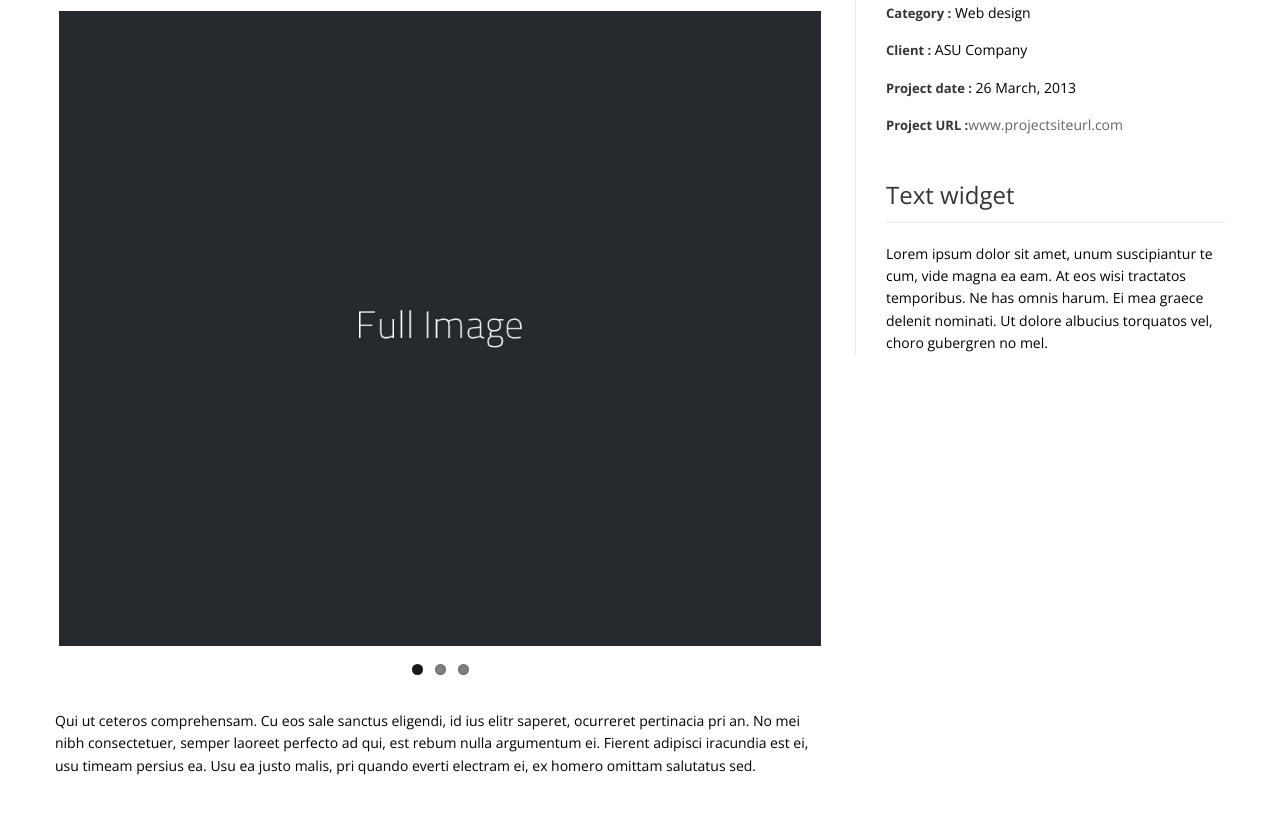
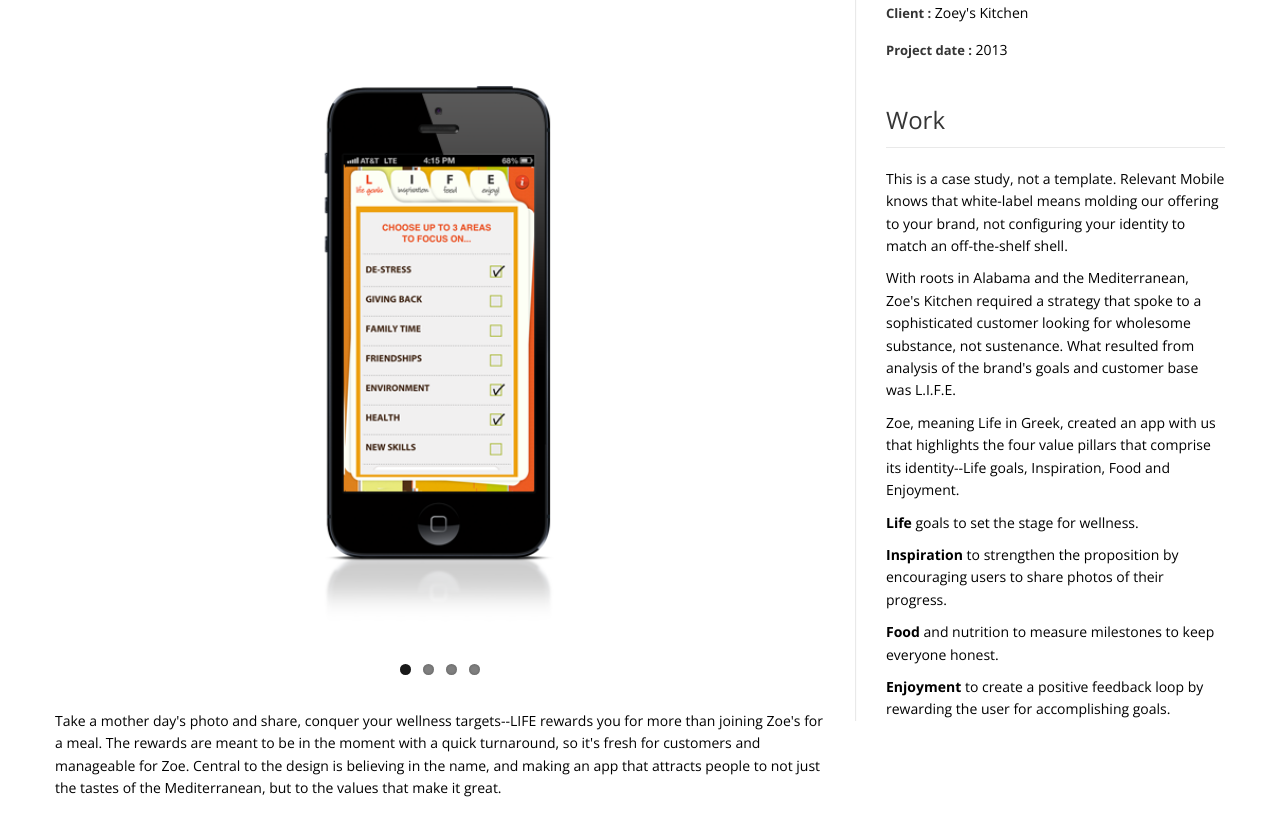
Before and after one commit to corydiamand/relevant, a plain HTML site: page Template/casestudies.html in a window 1280 px wide. Shown: the part 357-1193 px from the top of the page. Drawn offline with nearby package versions, Linux system fonts and the light colour scheme.

Commit message:
tweak image sizes and copy on case studies

```diff
--- a/Template/casestudies.html
+++ b/Template/casestudies.html
@@ -143,26 +143,29 @@
 				<article>
 				<div class="top-wrapper">
 					<div class="post-heading">
-						<h3><a href="#">This is an example of portfolio detail</a></h3>
+						<h3><a href="#">Zoey's Kitchen</a></h3>
 					</div>
 					<!-- start flexslider -->
 					<div class="flexslider">
 						<ul class="slides">
 							<li>
-							<img src="img/works/full/image-01-full.jpg" alt="" />
+							<img src="img/z_4.png" alt="" />
 							</li>
 							<li>
-							<img src="img/works/full/image-02-full.jpg" alt="" />
+							<img src="img/z_2.png" alt="" />
 							</li>
 							<li>
-							<img src="img/works/full/image-03-full.jpg" alt="" />
+							<img src="img/z_1.png" alt="" />
+							</li>
+							<li>
+							<img src="img/z_3.png" alt="" />
 							</li>
 						</ul>
 					</div>
 					<!-- end flexslider -->
 				</div>
 				<p>
-					 Qui ut ceteros comprehensam. Cu eos sale sanctus eligendi, id ius elitr saperet, ocurreret pertinacia pri an. No mei nibh consectetuer, semper laoreet perfecto ad qui, est rebum nulla argumentum ei. Fierent adipisci iracundia est ei, usu timeam persius ea. Usu ea justo malis, pri quando everti electram ei, ex homero omittam salutatus sed.
+					Take a mother day's photo and share, conquer your wellness targets--LIFE rewards you for more than joining Zoe's for a meal. The rewards are meant to be in the moment with a quick turnaround, so it's fresh for customers and manageable for Zoe. Central to the design is believing in the name, and making an app that attracts people to not just the tastes of the Mediterranean, but to the values that make it great.
 				</p>
 				</article>
 			</div>
@@ -171,17 +174,33 @@
 				<div class="widget">
 					<h5 class="widgetheading">Project information</h5>
 					<ul class="folio-detail">
-						<li><label>Category :</label> Web design</li>
-						<li><label>Client :</label> ASU Company</li>
-						<li><label>Project date :</label> 26 March, 2013</li>
-						<li><label>Project URL :</label><a href="#">www.projectsiteurl.com</a></li>
+						<li><label>Client :</label> Zoey's Kitchen</li>
+						<li><label>Project date :</label> 2013</li>
 					</ul>
 				</div>
 				<div class="widget">
-					<h5 class="widgetheading">Text widget</h5>
+					<h5 class="widgetheading">Work</h5>
 					<p>
-						 Lorem ipsum dolor sit amet, unum suscipiantur te cum, vide magna ea eam. At eos wisi tractatos temporibus. Ne has omnis harum. Ei mea graece delenit nominati. Ut dolore albucius torquatos vel, choro gubergren no mel.
+						This is a case study, not a template. Relevant Mobile knows that white-label means molding our offering to your brand, not configuring your identity to match an off-the-shelf shell.
 					</p>
+					<p>
+With roots in Alabama and the Mediterranean, Zoe's Kitchen required a strategy that spoke to a sophisticated customer looking for wholesome substance, not sustenance. What resulted from analysis of the brand's goals and customer base was L.I.F.E.
+					</p>
+					<p>
+Zoe, meaning Life in Greek, created an app with us that highlights the four value pillars that comprise its identity--Life goals, Inspiration, Food and Enjoyment.
+					</p>
+				<p>
+					 <b>Life</b> goals to set the stage for wellness.
+				</p>
+				<p>
+					<b>Inspiration</b> to strengthen the proposition by encouraging users to share photos of their progress.
+				</p>
+				<p>
+					<b>Food</b> and nutrition to measure milestones to keep everyone honest.
+				</p>
+				<p>
+					<b>Enjoyment</b> to create a positive feedback loop by rewarding the user for accomplishing goals.
+				</p>
 				</div>
 				</aside>
 			</div>
```
Also changed, not shown: Template/solutions.html (+4 -2 lines), Template/img/f_1.png (added), Template/img/r_1.png (added), Template/img/z_1.png (added), Template/img/z_2.png (added), Template/img/z_3.png (added), Template/img/z_4.png (added), 1 other file.
